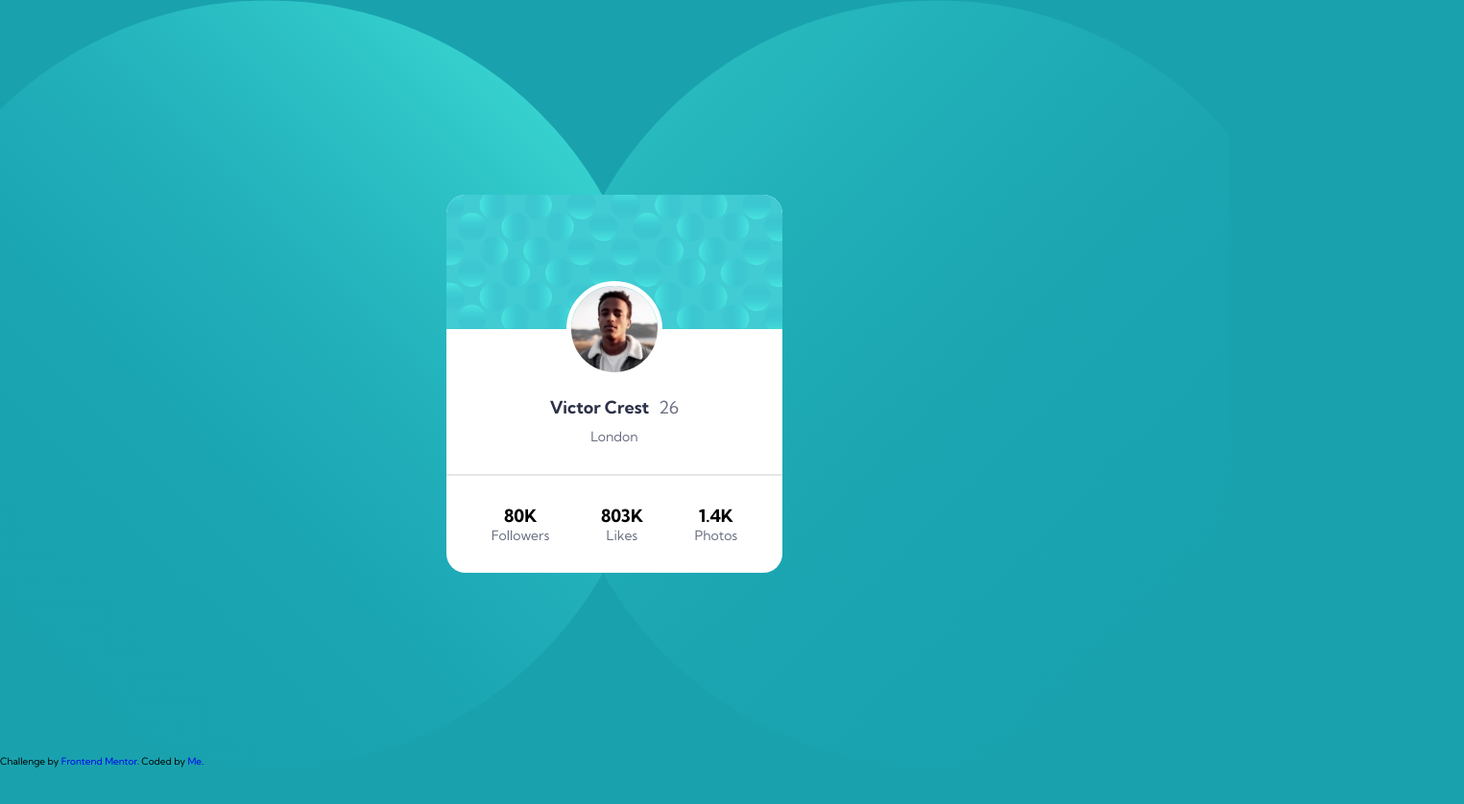
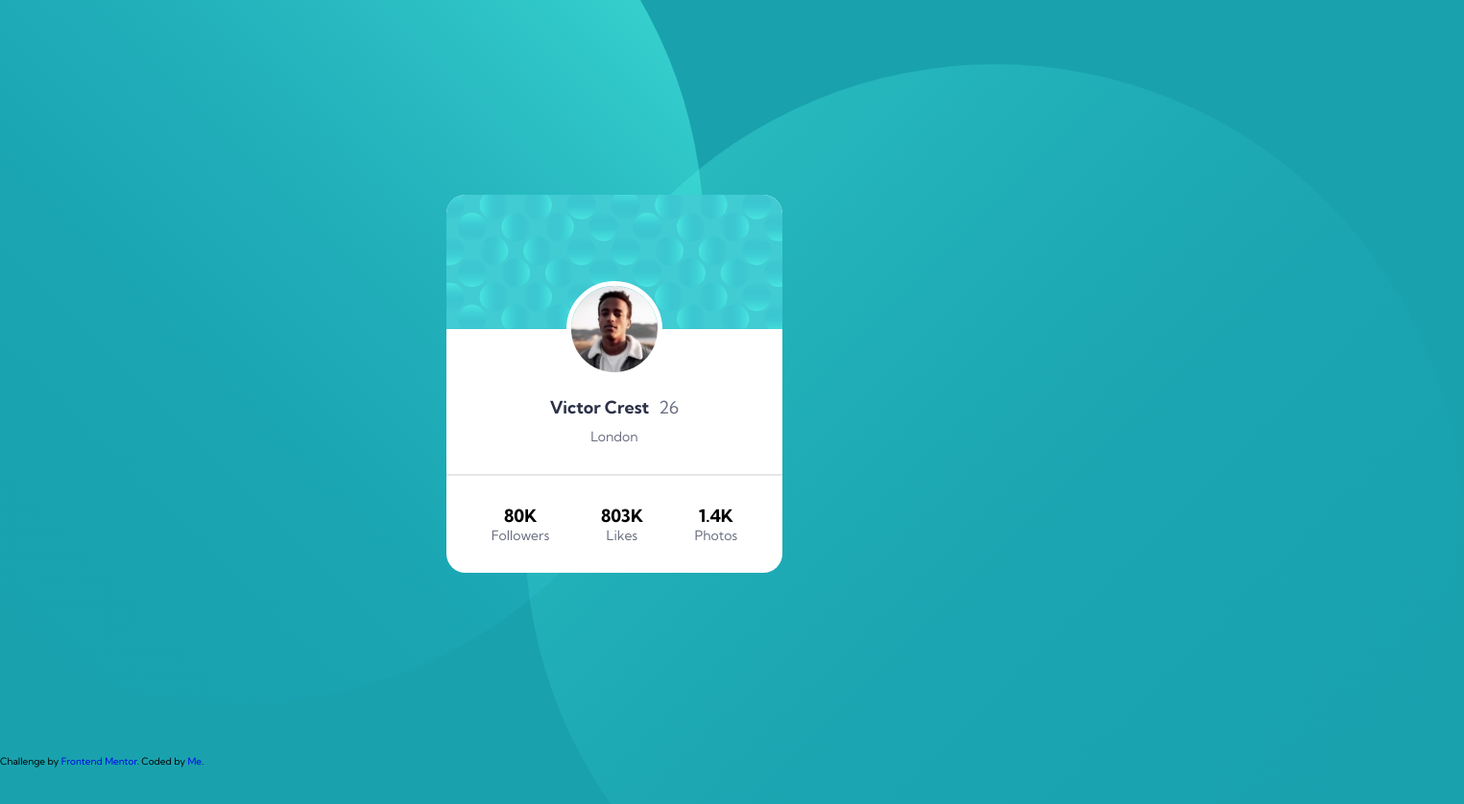
Before and after one commit to maiger/fem-profile-card-component, a plain HTML site: page index.html in a window 1280 px wide. Shown: the whole page at 96% size, 1525 px wide, since content can reach past the window. Before the commit the page ends 800 px from the top, so only its background shows below. Drawn offline with Linux system fonts and the light colour scheme.

Commit message:
Update background image placement
- Better way of placing background images

```diff
--- a/index.html
+++ b/index.html
@@ -53,6 +53,20 @@
         </div>
       </section>
     </main>
+
+    <section class="bg-images">
+      <img
+        src="images/bg-pattern-top.svg"
+        alt="Background circular effect"
+        class="bg-img-top"
+      />
+      <img
+        src="images/bg-pattern-bottom.svg"
+        alt="Background circular effect"
+        class="bg-img-bottom"
+      />
+    </section>
+
     <footer>
       <div class="attribution">
         Challenge by
--- a/styles/main.scss
+++ b/styles/main.scss
@@ -51,22 +51,39 @@ body {
   display: grid;
   place-content: center;
   background-color: var(--color-primary-1);
-  background-image: url(../images/bg-pattern-top.svg),
-    url(../images/bg-pattern-bottom.svg);
-  background-position: -25% -150%, 120% 350%;
-  background-repeat: no-repeat, no-repeat;
-  background-size: 800px;
-
-  @include sm {
-    background-position: -600% -20%, 600% 120%;
-    background-size: 350px;
-  }
+  overflow: hidden;
 }
 
 footer {
   position: absolute;
   bottom: 0;
   color: black;
+}
+
+.bg-img-top {
+  position: absolute;
+  top: 0;
+  left: 0;
+  transform: translate(-25%, -25%);
+  z-index: -1;
+
+  @include sm {
+    width: 70rem;
+    transform: translate(-50%, -50%);
+  }
+}
+
+.bg-img-bottom {
+  position: absolute;
+  bottom: 0;
+  right: 0;
+  transform: translate(25%, 25%);
+  z-index: -1;
+
+  @include sm {
+    width: 70rem;
+    transform: translate(50%, 50%);
+  }
 }
 
 .card {
```
Also changed, not shown: styles/style.css, 2 other files.
